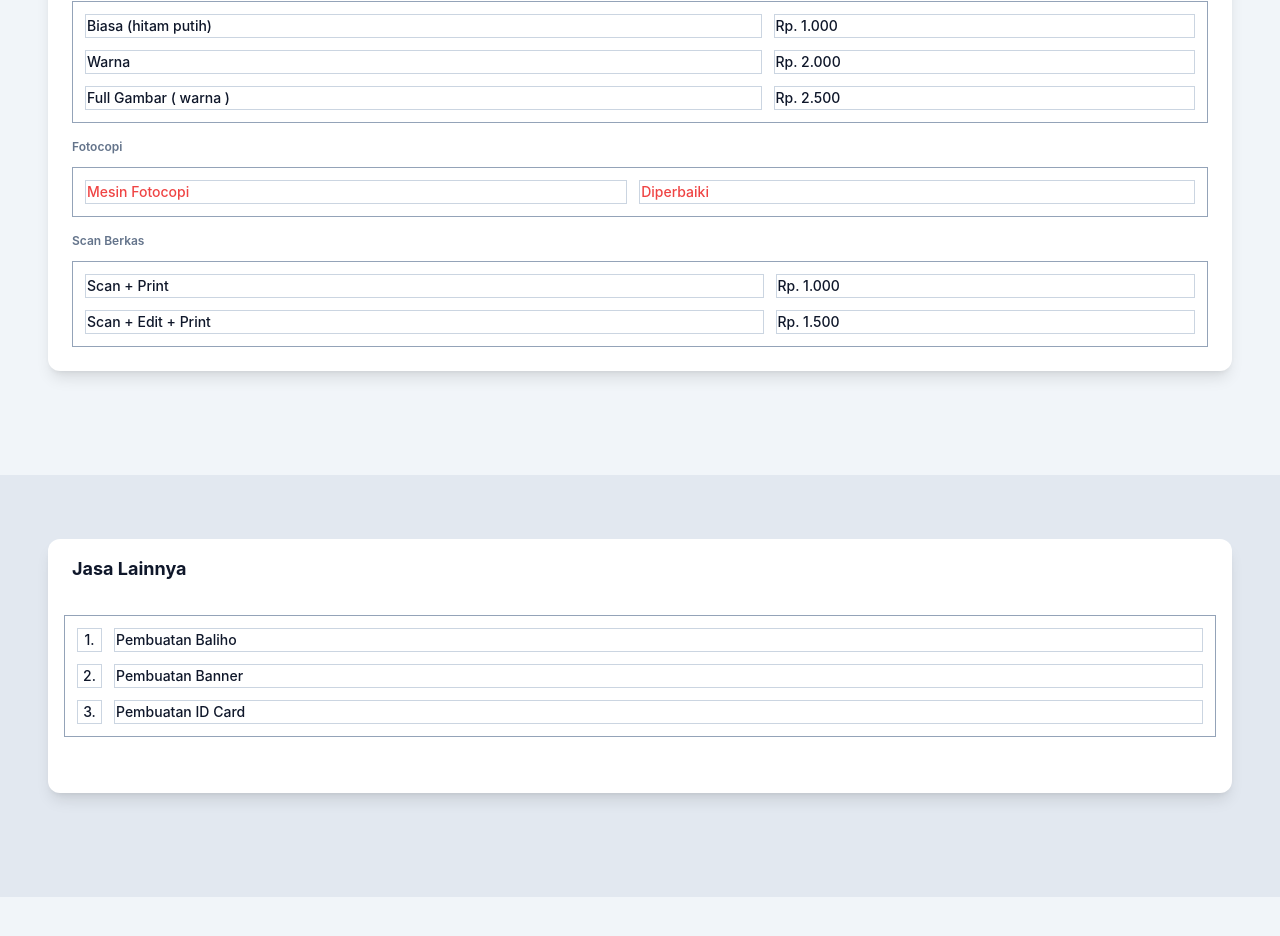
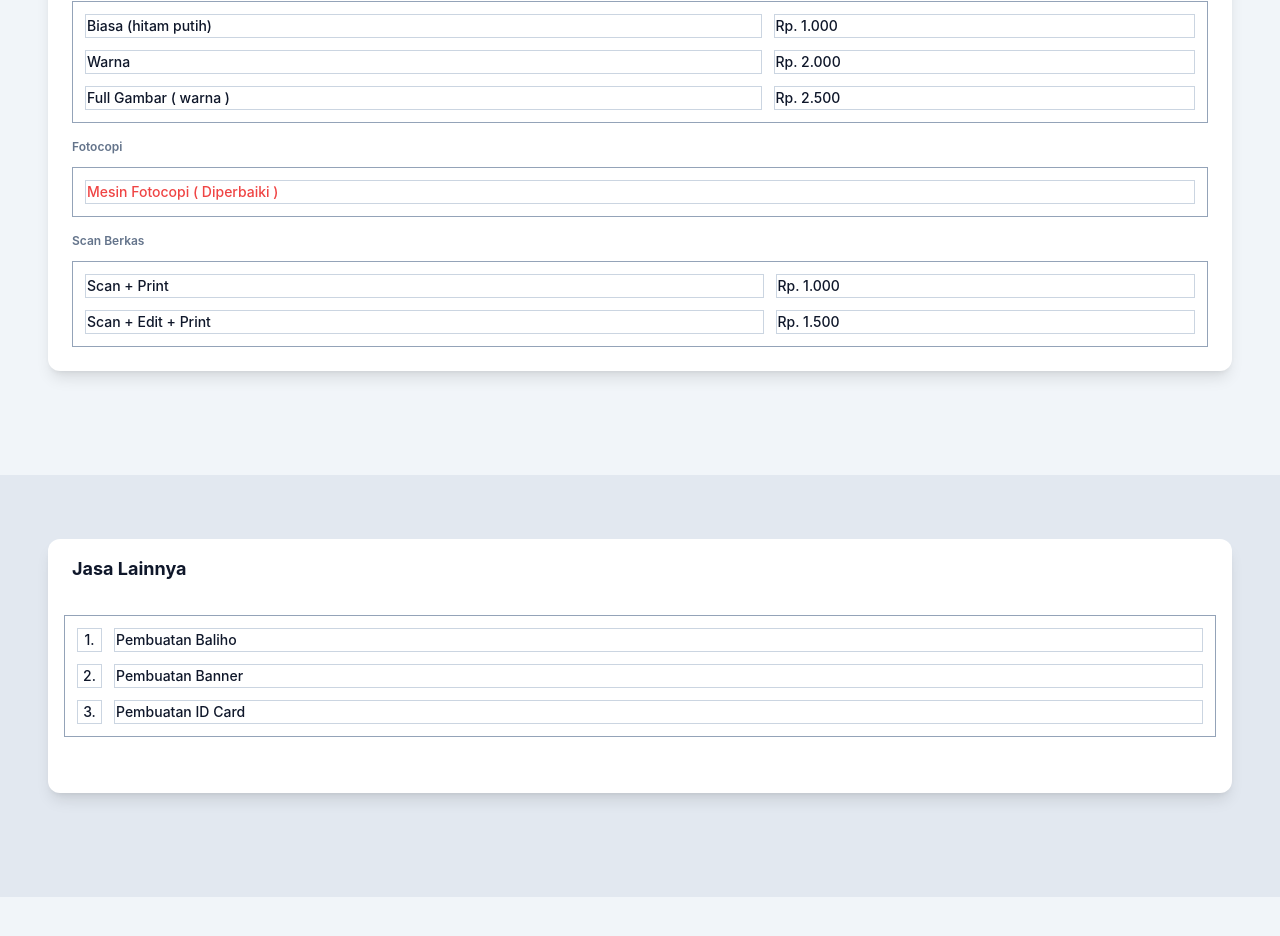
Before and after one commit to musawir-kr/musawir-kr.github.io, a website: page index.html in a window 1280 px wide. Shown: the part 5714-6650 px from the top of the page. Drawn offline with Linux system fonts and the light colour scheme.

Commit message:
ubah mesin

```diff
--- a/index.html
+++ b/index.html
@@ -330,8 +330,7 @@
                                                         <table class="border-separate border-spacing-3 border border-slate-400 font-medium text-xs text-kedua w-full lg:text-sm">
                                                                 <tbody>
                                                                         <tr>
-                                                                                <td class="border border-slate-300 text-red-500" width="70">Mesin Fotocopi</td>
-                                                                                <td class="border border-slate-300 text-red-500" width="30">Diperbaiki</td>
+                                                                                <td class="border border-slate-300 text-red-500" width="62">Mesin Fotocopi ( Diperbaiki )</td>
                                                                         </tr>
                                                                 </tbody>
                                                         </table>
```
